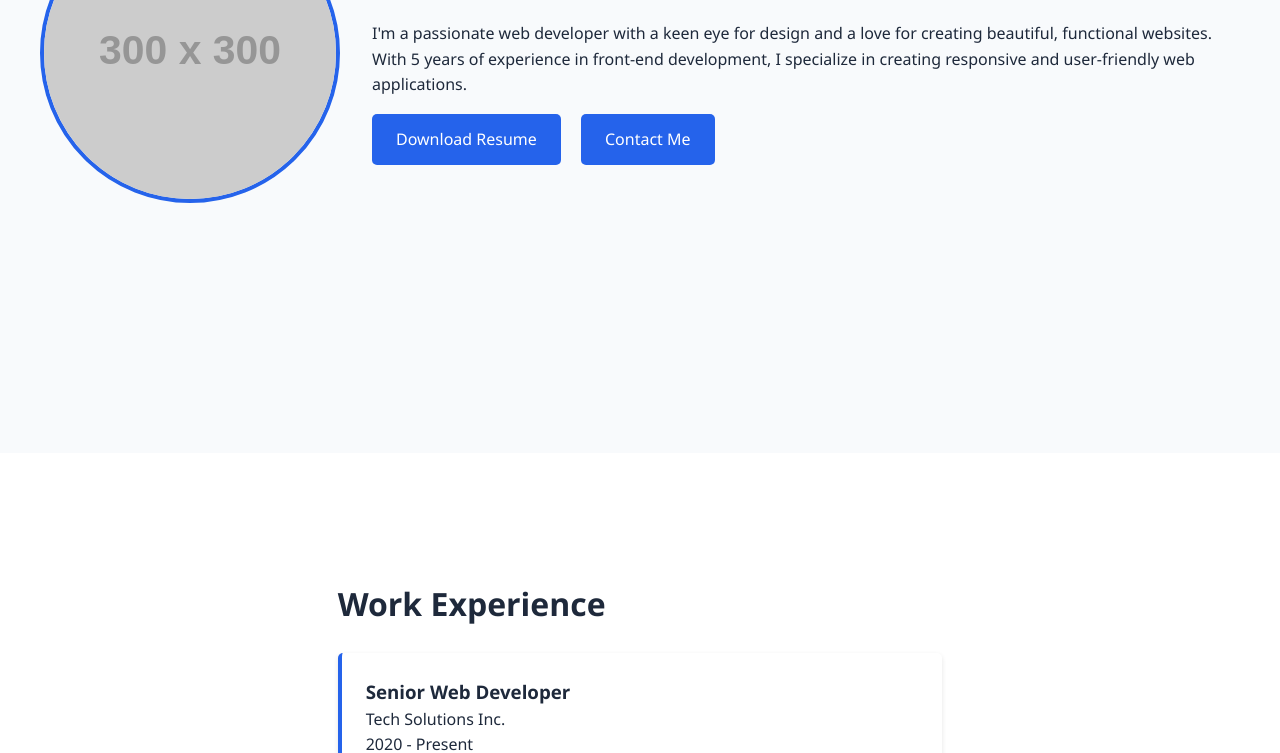
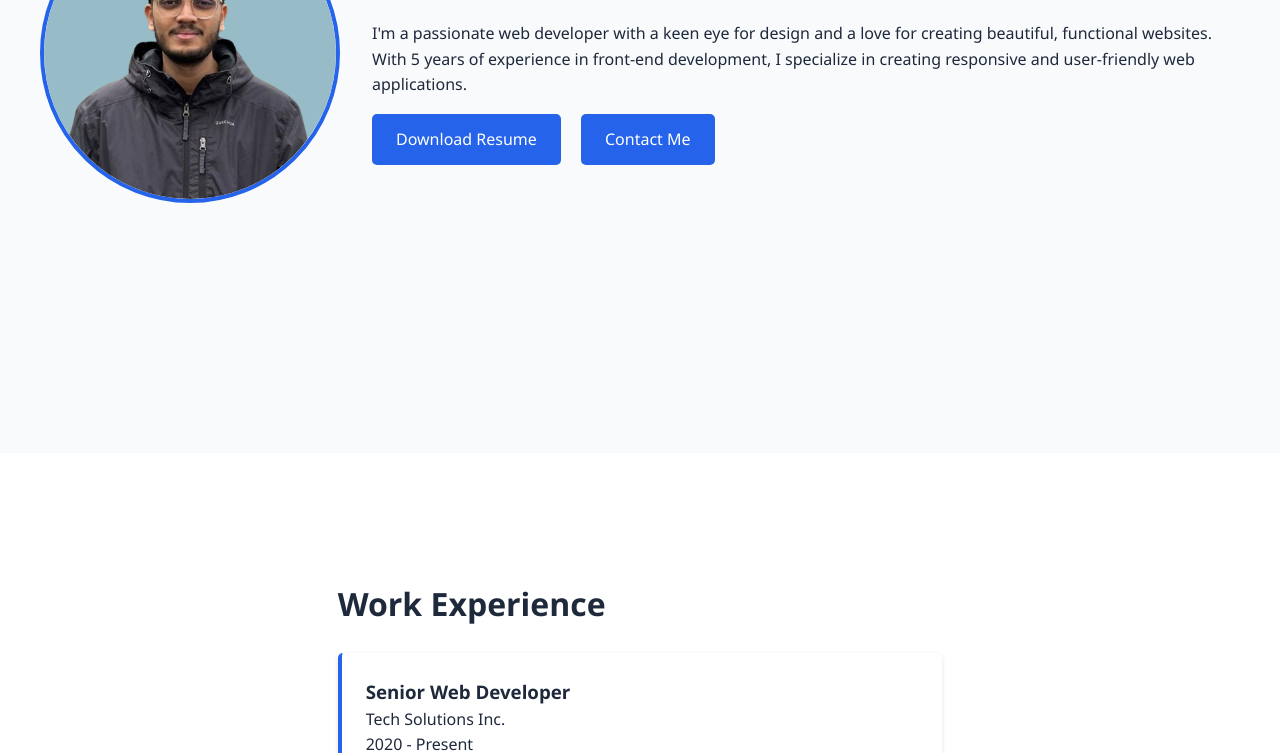
Before and after one commit to rizwan0110/Portfolio2.0, a plain HTML site: page index.html in a window 1280 px wide. Shown: the part 347-1100 px from the top of the page. Drawn offline with Linux system fonts and the light colour scheme; placeholder pictures from the web are drawn by us.

Commit message:
added src folder and picture

```diff
--- a/index.html
+++ b/index.html
@@ -25,7 +25,7 @@
     <section id="home">
         <div class="container">
             <div class="home-content">
-                <img src="https://via.placeholder.com/300" alt="Profile Photo" class="profile-image">
+                <img src="src/images/my_pic.png" alt="Profile Photo" class="profile-image">
                 <div class="intro-text">
                     <h1>Hello, I'm John Doe</h1>
                     <p>I'm a passionate web developer with a keen eye for design and a love for creating beautiful, functional websites. With 5 years of experience in front-end development, I specialize in creating responsive and user-friendly web applications.</p>
```
Also changed, not shown: src/images/my_pic.png (added).
